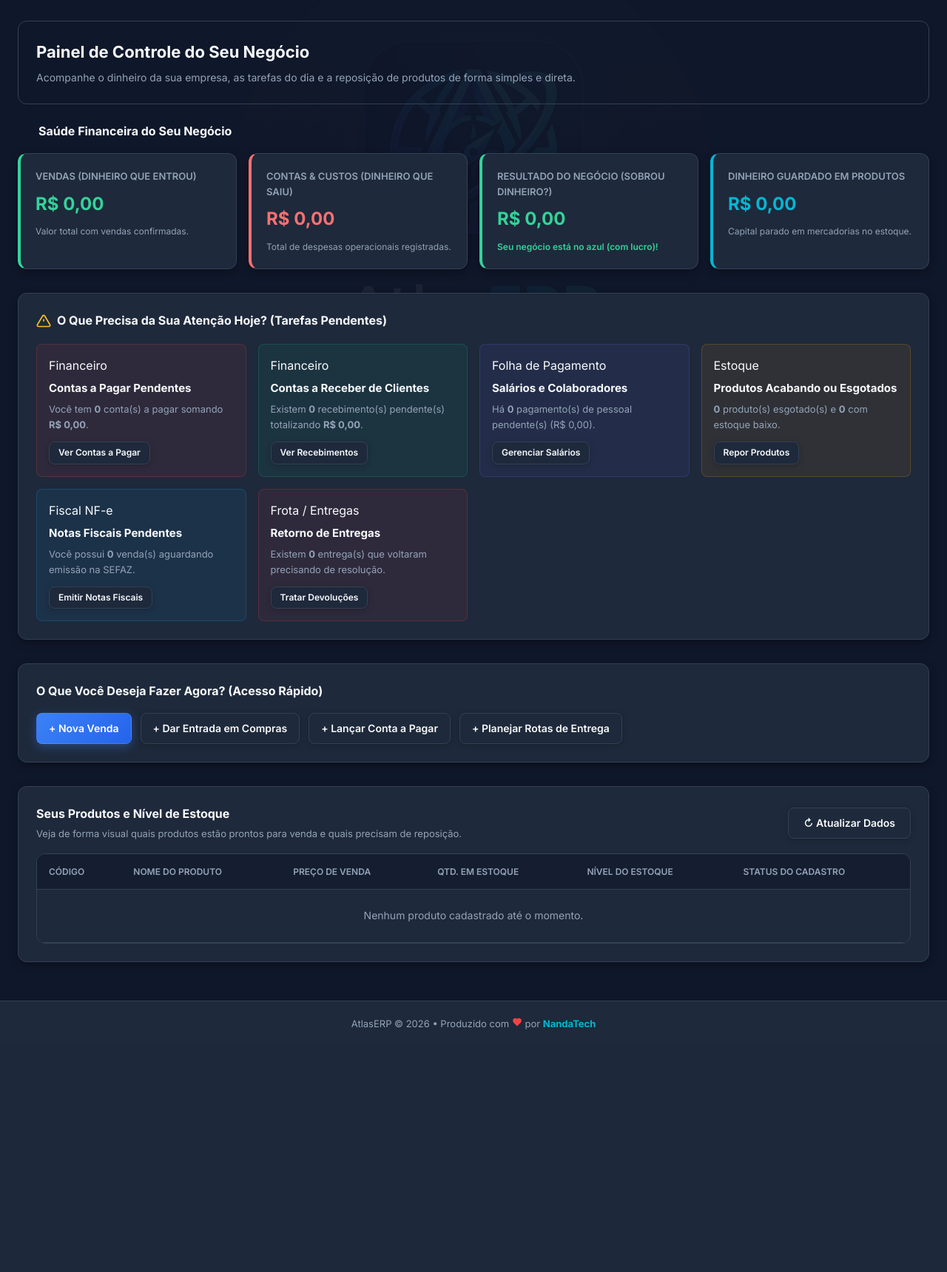
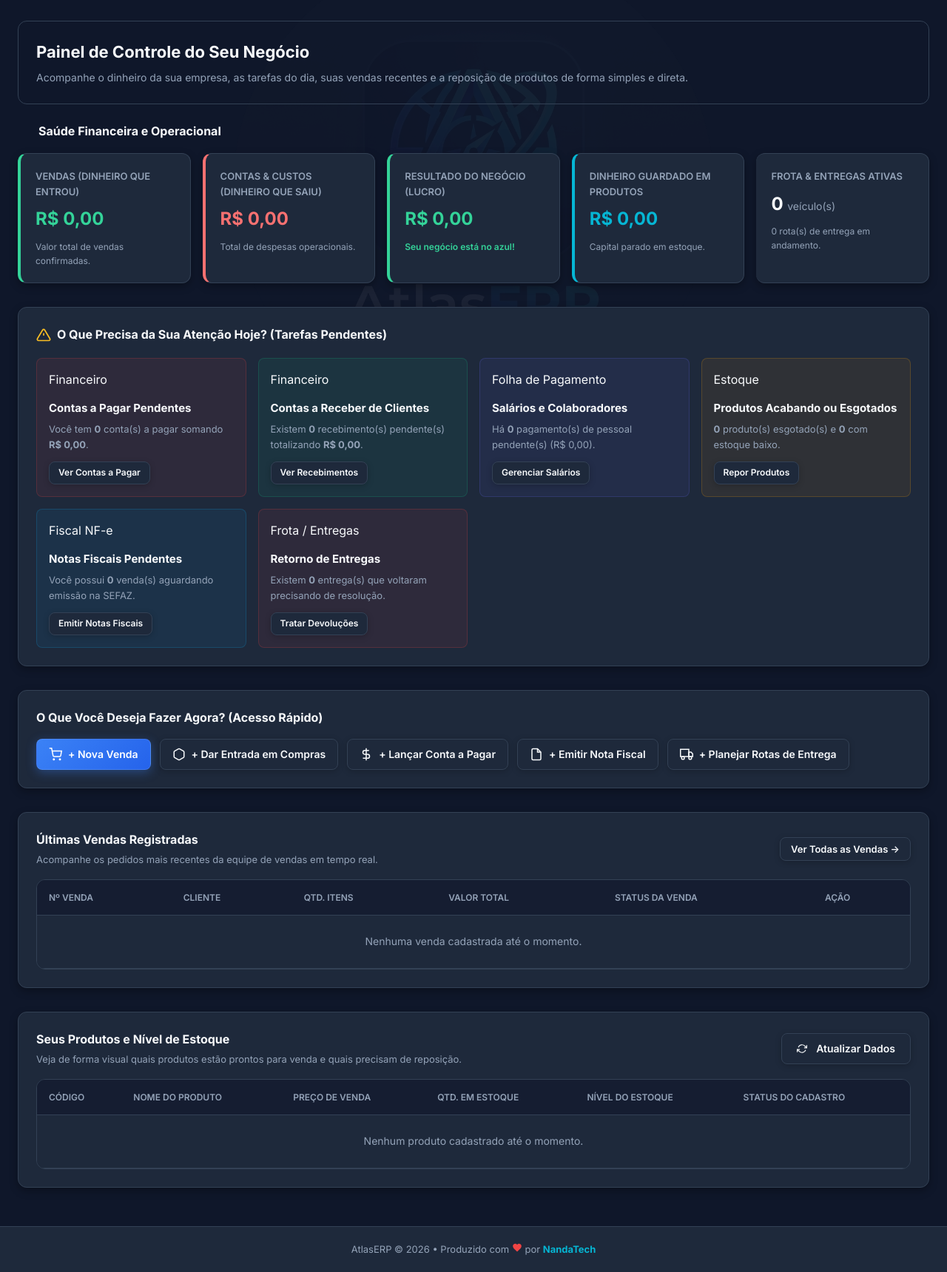
Before and after one commit to nandacarat-tech/AtlasERP, a Flask app: page /dashboard in a window 1280 px wide. Shown: the part 147-1867 px from the top of the page at 74% size. Before the commit the page ends 1539 px from the top, so only its background shows below. Run offline with Flask 3, Linux system fonts and the light colour scheme; data that the repository does not hold is empty.

Commit message:
feat(ui): aprimora Dashboard Didatico com KPI de frotas e ultimas vendas

```diff
--- a/app/routes.py
+++ b/app/routes.py
@@ -61,8 +61,8 @@ def customer_to_dict(customer):
     }
 
 
-def sale_to_dict(sale):
-    return {
+def sale_to_dict(sale, include_names=False):
+    data = {
         "id": sale.id,
         "customer_id": sale.customer_id,
         "status": sale.status,
@@ -77,6 +77,11 @@ def sale_to_dict(sale):
             for item in sale.items
         ],
     }
+    if include_names:
+        data["customer_name"] = sale.customer.name if sale.customer else "Cliente Não Identificado"
+        for i, item in enumerate(sale.items):
+            data["items"][i]["product_name"] = item.product.name if item.product else "Produto"
+    return data
 
 def supplier_to_dict(supplier):
     return {
@@ -253,12 +258,17 @@ def dashboard():
     pending_payroll = [p for p in payroll_list if p.status == "PENDING"]
     pending_payroll_amount = sum((p.total_cost for p in pending_payroll), Decimal("0.00"))
 
+    active_vehicles_count = FleetVehicle.query.filter_by(status="ACTIVE").count()
+    routes_in_progress_count = Route.query.filter_by(status="IN_PROGRESS").count()
+    recent_sales = [sale_to_dict(s, include_names=True) for s in Sale.query.order_by(Sale.id.desc()).limit(5).all()]
+
     return render_template(
         "index.html",
         products=[product_to_dict(product) for product in products],
         customers=[customer_to_dict(customer) for customer in customers],
         suppliers=[supplier_to_dict(supplier) for supplier in suppliers],
         sales=[sale_to_dict(sale) for sale in sales],
+        recent_sales=recent_sales,
         purchases=[purchase_to_dict(purchase) for purchase in purchases],
         out_of_stock_products=out_of_stock_products,
         low_stock_products=low_stock_products,
@@ -277,6 +287,8 @@ def dashboard():
         pending_returns_count=pending_returns_count,
         pending_payroll_count=len(pending_payroll),
         pending_payroll_amount=pending_payroll_amount,
+        active_vehicles_count=active_vehicles_count,
+        routes_in_progress_count=routes_in_progress_count,
     )
 
 
--- a/app/templates/index.html
+++ b/app/templates/index.html
@@ -7,24 +7,24 @@
 <div class="page-header" style="background: var(--card-bg); padding: 24px; border-radius: 12px; border: 1px solid var(--border-color); margin-bottom: 24px;">
     <div>
         <h2 style="font-size: 22px; color: var(--text-color); margin-bottom: 6px;">Painel de Controle do Seu Negócio</h2>
-        <p style="color: var(--text-muted); font-size: 14px; margin: 0;">Acompanhe o dinheiro da sua empresa, as tarefas do dia e a reposição de produtos de forma simples e direta.</p>
+        <p style="color: var(--text-muted); font-size: 14px; margin: 0;">Acompanhe o dinheiro da sua empresa, as tarefas do dia, suas vendas recentes e a reposição de produtos de forma simples e direta.</p>
     </div>
 </div>
 
-<!-- SEÇÃO 1: Saúde Financeira do Seu Negócio -->
+<!-- SEÇÃO 1: Saúde Financeira e Operacional do Seu Negócio -->
 <div style="margin-bottom: 32px;">
     <h3 style="font-size: 16px; margin-bottom: 16px; display: flex; align-items: center; gap: 8px;">
         <svg width="20" height="20" viewBox="0 0 24 24" fill="none" stroke="var(--accent-indigo)" stroke-width="2"><line x1="12" y1="1" x2="12" y2="23"/><path d="M17 5H9.5a3.5 3.5 0 0 0 0 7h5a3.5 3.5 0 0 1 0 7H6"/></svg>
-        Saúde Financeira do Seu Negócio
+        Saúde Financeira e Operacional
     </h3>
 
-    <div class="cards" style="grid-template-columns: repeat(auto-fit, minmax(240px, 1fr)); gap: 16px;">
+    <div class="cards" style="grid-template-columns: repeat(auto-fit, minmax(220px, 1fr)); gap: 16px;">
         <div class="card" style="border-left: 4px solid var(--success-text);">
             <h3 style="font-size: 13px; color: var(--text-muted);">Vendas (Dinheiro que Entrou)</h3>
             <div class="number" style="color: var(--success-text); font-size: 24px; font-weight: 700; margin: 8px 0;">
                 R$ {{ "%.2f"|format(total_revenue)|replace('.', ',') }}
             </div>
-            <p style="font-size: 12px; color: var(--text-muted); margin: 0;">Valor total com vendas confirmadas.</p>
+            <p style="font-size: 12px; color: var(--text-muted); margin: 0;">Valor total de vendas confirmadas.</p>
         </div>
 
         <div class="card" style="border-left: 4px solid var(--danger-text);">
@@ -32,19 +32,19 @@
             <div class="number" style="color: var(--danger-text); font-size: 24px; font-weight: 700; margin: 8px 0;">
                 R$ {{ "%.2f"|format(total_expenses)|replace('.', ',') }}
             </div>
-            <p style="font-size: 12px; color: var(--text-muted); margin: 0;">Total de despesas operacionais registradas.</p>
+            <p style="font-size: 12px; color: var(--text-muted); margin: 0;">Total de despesas operacionais.</p>
         </div>
 
         <div class="card" style="border-left: 4px solid {% if net_result >= 0 %}var(--success-text){% else %}var(--danger-text){% endif %};">
-            <h3 style="font-size: 13px; color: var(--text-muted);">Resultado do Negócio (Sobrou Dinheiro?)</h3>
+            <h3 style="font-size: 13px; color: var(--text-muted);">Resultado do Negócio (Lucro)</h3>
             <div class="number" style="color: {% if net_result >= 0 %}var(--success-text){% else %}var(--danger-text){% endif %}; font-size: 24px; font-weight: 700; margin: 8px 0;">
                 R$ {{ "%.2f"|format(net_result)|replace('.', ',') }}
             </div>
             <p style="font-size: 12px; margin: 0;">
                 {% if net_result >= 0 %}
-                    <span style="color: var(--success-text); font-weight: 600;">Seu negócio está no azul (com lucro)!</span>
+                    <span style="color: var(--success-text); font-weight: 600;">Seu negócio está no azul!</span>
                 {% else %}
-                    <span style="color: var(--danger-text); font-weight: 600;">Atenção: As despesas superam as vendas.</span>
+                    <span style="color: var(--danger-text); font-weight: 600;">Atenção: Despesas > Vendas.</span>
                 {% endif %}
             </p>
         </div>
@@ -54,7 +54,15 @@
             <div class="number" style="color: var(--accent-cyan); font-size: 24px; font-weight: 700; margin: 8px 0;">
                 R$ {{ "%.2f"|format(inventory_capital)|replace('.', ',') }}
             </div>
-            <p style="font-size: 12px; color: var(--text-muted); margin: 0;">Capital parado em mercadorias no estoque.</p>
+            <p style="font-size: 12px; color: var(--text-muted); margin: 0;">Capital parado em estoque.</p>
+        </div>
+
+        <div class="card" style="border-left: 4px solid var(--accent-indigo);">
+            <h3 style="font-size: 13px; color: var(--text-muted);">Frota & Entregas Ativas</h3>
+            <div class="number" style="color: var(--accent-indigo); font-size: 24px; font-weight: 700; margin: 8px 0;">
+                {{ active_vehicles_count }} <span style="font-size: 14px; font-weight: 400; color: var(--text-muted);">veículo(s)</span>
+            </div>
+            <p style="font-size: 12px; color: var(--text-muted); margin: 0;">{{ routes_in_progress_count }} rota(s) de entrega em andamento.</p>
         </div>
     </div>
 </div>
@@ -70,7 +78,7 @@
         <!-- Alerta Financeiro: Contas a Pagar -->
         <div style="background: rgba(239, 68, 68, 0.08); border: 1px solid rgba(239, 68, 68, 0.2); border-radius: 8px; padding: 16px; display: flex; flex-direction: column; justify-content: space-between;">
             <div>
-                <span class="badge badge-danger" style="margin-bottom: 8px; inline-block;">Financeiro</span>
+                <span class="badge badge-danger" style="margin-bottom: 8px; display: inline-block;">Financeiro</span>
                 <h4 style="margin: 6px 0; font-size: 15px;">Contas a Pagar Pendentes</h4>
                 <p style="font-size: 13px; color: var(--text-muted); margin: 4px 0 12px 0;">
                     Você tem <strong>{{ pending_bills_count }}</strong> conta(s) a pagar somando <strong>R$ {{ "%.2f"|format(pending_bills_amount)|replace('.', ',') }}</strong>.
@@ -82,7 +90,7 @@
         <!-- Alerta Financeiro: Contas a Receber -->
         <div style="background: rgba(16, 185, 129, 0.08); border: 1px solid rgba(16, 185, 129, 0.2); border-radius: 8px; padding: 16px; display: flex; flex-direction: column; justify-content: space-between;">
             <div>
-                <span class="badge badge-success" style="margin-bottom: 8px; inline-block;">Financeiro</span>
+                <span class="badge badge-success" style="margin-bottom: 8px; display: inline-block;">Financeiro</span>
                 <h4 style="margin: 6px 0; font-size: 15px;">Contas a Receber de Clientes</h4>
                 <p style="font-size: 13px; color: var(--text-muted); margin: 4px 0 12px 0;">
                     Existem <strong>{{ pending_receivables_count }}</strong> recebimento(s) pendente(s) totalizando <strong>R$ {{ "%.2f"|format(pending_receivables_amount)|replace('.', ',') }}</strong>.
@@ -94,7 +102,7 @@
         <!-- Alerta Financeiro: Custos com Pessoal -->
         <div style="background: rgba(99, 102, 241, 0.08); border: 1px solid rgba(99, 102, 241, 0.2); border-radius: 8px; padding: 16px; display: flex; flex-direction: column; justify-content: space-between;">
             <div>
-                <span class="badge badge-info" style="margin-bottom: 8px; inline-block;">Folha de Pagamento</span>
+                <span class="badge badge-info" style="margin-bottom: 8px; display: inline-block;">Folha de Pagamento</span>
                 <h4 style="margin: 6px 0; font-size: 15px;">Salários e Colaboradores</h4>
                 <p style="font-size: 13px; color: var(--text-muted); margin: 4px 0 12px 0;">
                     Há <strong>{{ pending_payroll_count }}</strong> pagamento(s) de pessoal pendente(s) (R$ {{ "%.2f"|format(pending_payroll_amount)|replace('.', ',') }}).
@@ -106,7 +114,7 @@
         <!-- Alerta Estoque: Produtos Acabando ou Zerados -->
         <div style="background: rgba(245, 158, 11, 0.08); border: 1px solid rgba(245, 158, 11, 0.2); border-radius: 8px; padding: 16px; display: flex; flex-direction: column; justify-content: space-between;">
             <div>
-                <span class="badge badge-warning" style="margin-bottom: 8px; inline-block;">Estoque</span>
+                <span class="badge badge-warning" style="margin-bottom: 8px; display: inline-block;">Estoque</span>
                 <h4 style="margin: 6px 0; font-size: 15px;">Produtos Acabando ou Esgotados</h4>
                 <p style="font-size: 13px; color: var(--text-muted); margin: 4px 0 12px 0;">
                     <strong>{{ out_of_stock_products|length }}</strong> produto(s) esgotado(s) e <strong>{{ low_stock_products|length }}</strong> com estoque baixo.
@@ -118,7 +126,7 @@
         <!-- Alerta Fiscal: Notas Fiscais a Emitir -->
         <div style="background: rgba(14, 165, 233, 0.08); border: 1px solid rgba(14, 165, 233, 0.2); border-radius: 8px; padding: 16px; display: flex; flex-direction: column; justify-content: space-between;">
             <div>
-                <span class="badge badge-info" style="margin-bottom: 8px; inline-block;">Fiscal NF-e</span>
+                <span class="badge badge-info" style="margin-bottom: 8px; display: inline-block;">Fiscal NF-e</span>
                 <h4 style="margin: 6px 0; font-size: 15px;">Notas Fiscais Pendentes</h4>
                 <p style="font-size: 13px; color: var(--text-muted); margin: 4px 0 12px 0;">
                     Você possui <strong>{{ pending_invoices_count }}</strong> venda(s) aguardando emissão na SEFAZ.
@@ -130,7 +138,7 @@
         <!-- Alerta Logística: Entregas Mal-Sucedidas -->
         <div style="background: rgba(239, 68, 68, 0.08); border: 1px solid rgba(239, 68, 68, 0.2); border-radius: 8px; padding: 16px; display: flex; flex-direction: column; justify-content: space-between;">
             <div>
-                <span class="badge badge-danger" style="margin-bottom: 8px; inline-block;">Frota / Entregas</span>
+                <span class="badge badge-danger" style="margin-bottom: 8px; display: inline-block;">Frota / Entregas</span>
                 <h4 style="margin: 6px 0; font-size: 15px;">Retorno de Entregas</h4>
                 <p style="font-size: 13px; color: var(--text-muted); margin: 4px 0 12px 0;">
                     Existem <strong>{{ pending_returns_count }}</strong> entrega(s) que voltaram precisando de resolução.
@@ -145,14 +153,86 @@
 <div class="panel" style="margin-bottom: 32px; padding: 24px;">
     <h3 style="font-size: 16px; margin-bottom: 16px;">O Que Você Deseja Fazer Agora? (Acesso Rápido)</h3>
     <div style="display: flex; gap: 12px; flex-wrap: wrap;">
-        <a href="/ui/sales" class="btn" style="padding: 10px 16px;">+ Nova Venda</a>
-        <a href="/ui/purchases" class="btn btn-secondary" style="padding: 10px 16px;">+ Dar Entrada em Compras</a>
-        <a href="/ui/financial/transactions" class="btn btn-secondary" style="padding: 10px 16px;">+ Lançar Conta a Pagar</a>
-        <a href="/ui/fleet/routes" class="btn btn-secondary" style="padding: 10px 16px;">+ Planejar Rotas de Entrega</a>
+        <a href="/ui/sales" class="btn" style="padding: 10px 16px; display: inline-flex; align-items: center; gap: 8px;">
+            <svg width="18" height="18" viewBox="0 0 24 24" fill="none" stroke="currentColor" stroke-width="2"><circle cx="9" cy="21" r="1"/><circle cx="20" cy="21" r="1"/><path d="M1 1h4l2.68 13.39a2 2 0 0 0 2 1.61h9.72a2 2 0 0 0 2-1.61L23 6H6"/></svg>
+            + Nova Venda
+        </a>
+        <a href="/ui/purchases" class="btn btn-secondary" style="padding: 10px 16px; display: inline-flex; align-items: center; gap: 8px;">
+            <svg width="18" height="18" viewBox="0 0 24 24" fill="none" stroke="currentColor" stroke-width="2"><path d="M21 16V8a2 2 0 0 0-1-1.73l-7-4a2 2 0 0 0-2 0l-7 4A2 2 0 0 0 3 8v8a2 2 0 0 0 1 1.73l7 4a2 2 0 0 0 2 0l7-4A2 2 0 0 0 21 16z"/></svg>
+            + Dar Entrada em Compras
+        </a>
+        <a href="/ui/financial/transactions" class="btn btn-secondary" style="padding: 10px 16px; display: inline-flex; align-items: center; gap: 8px;">
+            <svg width="18" height="18" viewBox="0 0 24 24" fill="none" stroke="currentColor" stroke-width="2"><line x1="12" y1="1" x2="12" y2="23"/><path d="M17 5H9.5a3.5 3.5 0 0 0 0 7h5a3.5 3.5 0 0 1 0 7H6"/></svg>
+            + Lançar Conta a Pagar
+        </a>
+        <a href="/ui/financial/invoices" class="btn btn-secondary" style="padding: 10px 16px; display: inline-flex; align-items: center; gap: 8px;">
+            <svg width="18" height="18" viewBox="0 0 24 24" fill="none" stroke="currentColor" stroke-width="2"><path d="M14 2H6a2 2 0 0 0-2 2v16a2 2 0 0 0 2 2h12a2 2 0 0 0 2-2V8z"/><polyline points="14 2 14 8 20 8"/></svg>
+            + Emitir Nota Fiscal
+        </a>
+        <a href="/ui/fleet/routes" class="btn btn-secondary" style="padding: 10px 16px; display: inline-flex; align-items: center; gap: 8px;">
+            <svg width="18" height="18" viewBox="0 0 24 24" fill="none" stroke="currentColor" stroke-width="2"><rect x="1" y="3" width="15" height="13"/><polygon points="16 8 20 8 23 11 23 16 16 16 16 8"/><circle cx="5.5" cy="18.5" r="2.5"/><circle cx="18.5" cy="18.5" r="2.5"/></svg>
+            + Planejar Rotas de Entrega
+        </a>
     </div>
 </div>
 
-<!-- SEÇÃO 4: Lista Didática de Produtos & Nível de Estoque Visual -->
+<!-- SEÇÃO 4: Últimas Vendas Realizadas -->
+<div class="panel" style="margin-bottom: 32px; padding: 24px;">
+    <div style="display: flex; justify-content: space-between; align-items: center; margin-bottom: 16px; flex-wrap: wrap; gap: 12px;">
+        <div>
+            <h3 style="font-size: 16px; margin: 0;">Últimas Vendas Registradas</h3>
+            <p style="color: var(--text-muted); font-size: 13px; margin-top: 4px;">Acompanhe os pedidos mais recentes da equipe de vendas em tempo real.</p>
+        </div>
+        <a href="/ui/sales" class="btn btn-secondary" style="font-size: 13px; padding: 6px 14px;">Ver Todas as Vendas →</a>
+    </div>
+
+    <div class="table-wrapper">
+        <table class="table">
+            <thead>
+                <tr>
+                    <th>Nº Venda</th>
+                    <th>Cliente</th>
+                    <th>Qtd. Itens</th>
+                    <th>Valor Total</th>
+                    <th>Status da Venda</th>
+                    <th>Ação</th>
+                </tr>
+            </thead>
+            <tbody>
+                {% if recent_sales %}
+                    {% for s in recent_sales %}
+                        <tr>
+                            <td><strong>#{{ s.id }}</strong></td>
+                            <td>{{ s.customer_name }}</td>
+                            <td>{{ s.items|length }} item(ns)</td>
+                            <td><strong>R$ {{ "%.2f"|format(s.total_amount|float)|replace('.', ',') }}</strong></td>
+                            <td>
+                                {% if s.status == 'CONFIRMED' %}
+                                    <span class="badge badge-success">Confirmada</span>
+                                {% elif s.status == 'OPEN' %}
+                                    <span class="badge badge-warning">Em Aberto</span>
+                                {% elif s.status == 'CANCELLED' %}
+                                    <span class="badge badge-danger">Cancelada</span>
+                                {% else %}
+                                    <span class="badge badge-info">{{ s.status }}</span>
+                                {% endif %}
+                            </td>
+                            <td>
+                                <a href="/ui/sales" class="btn btn-secondary" style="padding: 4px 10px; font-size: 12px;">Detalhes</a>
+                            </td>
+                        </tr>
+                    {% endfor %}
+                {% else %}
+                    <tr>
+                        <td colspan="6" style="text-align: center; color: var(--text-muted); padding: 24px;">Nenhuma venda cadastrada até o momento.</td>
+                    </tr>
+                {% endif %}
+            </tbody>
+        </table>
+    </div>
+</div>
+
+<!-- SEÇÃO 5: Lista Didática de Produtos & Nível de Estoque Visual -->
 <div class="panel" style="padding: 24px;">
     <div style="display: flex; justify-content: space-between; align-items: center; margin-bottom: 16px; flex-wrap: wrap; gap: 12px;">
         <div>
@@ -160,7 +240,8 @@
             <p style="color: var(--text-muted); font-size: 13px; margin-top: 4px;">Veja de forma visual quais produtos estão prontos para venda e quais precisam de reposição.</p>
         </div>
         <button id="reload-button" class="btn btn-secondary" type="button" onclick="window.location.reload();">
-            ↻ Atualizar Dados
+            <svg width="14" height="14" viewBox="0 0 24 24" fill="none" stroke="currentColor" stroke-width="2" style="margin-right: 4px; vertical-align: middle;"><path d="M23 4v6h-6"/><path d="M1 20v-6h6"/><path d="M3.51 9a9 9 0 0 1 14.85-3.36L23 10M1 14l4.64 4.36A9 9 0 0 0 20.49 15"/></svg>
+            Atualizar Dados
         </button>
     </div>
 
```
